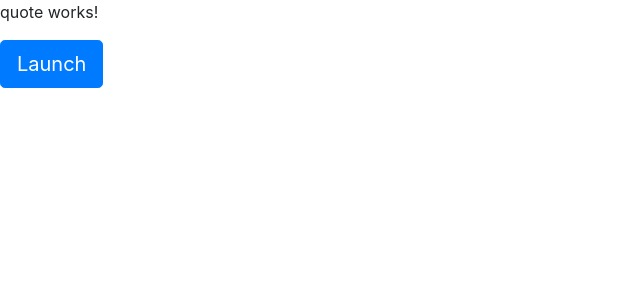
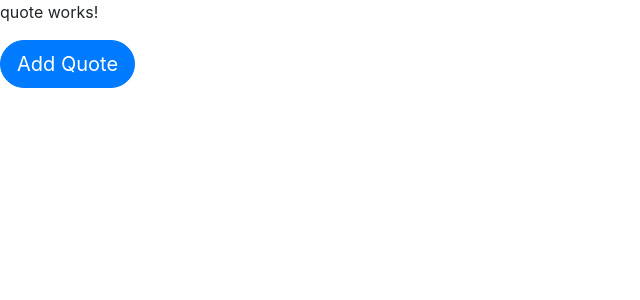
Before and after one commit to Ruth-Mwangi/Angular-Quotes, an Angular app: page / in a window 1280 px wide. Shown: the top 300 px of the page, without its empty margins (0-640 px from the left). Built offline with nearby package versions, Linux system fonts and the light colour scheme.

Commit message:
Created Modal and Form

```diff
--- a/src/app/app.module.ts
+++ b/src/app/app.module.ts
@@ -1,5 +1,6 @@
 import { BrowserModule } from '@angular/platform-browser';
 import { NgModule } from '@angular/core';
+import {FormsModule} from '@angular/forms'
 
 import { AppRoutingModule } from './app-routing.module';
 import { AppComponent } from './app.component';
@@ -7,6 +8,7 @@ import { HighlightDirective } from './highlight.directive';
 import { QuoteFormComponent } from './quote-form/quote-form.component';
 import { QuoteComponent } from './quote/quote.component';
 import { QuoteDetailsComponent } from './quote-details/quote-details.component';
+import { from } from 'rxjs';
 
 @NgModule({
   declarations: [
@@ -18,7 +20,8 @@ import { QuoteDetailsComponent } from './quote-details/quote-details.component';
   ],
   imports: [
     BrowserModule,
-    AppRoutingModule
+    AppRoutingModule,
+    FormsModule
   ],
   providers: [],
   bootstrap: [AppComponent]
--- a/src/app/quote-form/quote-form.component.html
+++ b/src/app/quote-form/quote-form.component.html
@@ -1,27 +1,50 @@
-<div>
 <!-- Button trigger modal -->
-    <button type="button" class="btn btn-primary btn-lg" data-toggle="modal" data-target="#modelId">
-      Launch
+<button type="button" class="btn btn-primary btn-lg rounded-pill" data-toggle="modal" data-target="#modelId">
+  Add Quote
 </button>
 
 <!-- Modal -->
 <div class="modal fade" id="modelId" tabindex="-1" role="dialog" aria-labelledby="modelTitleId" aria-hidden="true">
-        <div class="modal-dialog modal-sm" role="document">
+    <div class="modal-dialog modal-lg" role="document">
         <div class="modal-content">
             <div class="modal-header">
-                    <h5 class="modal-title">sm</h5>
+                <h5 class="modal-title">Add a Quote</h5>
                     <button type="button" class="close" data-dismiss="modal" aria-label="Close">
                         <span aria-hidden="true">&times;</span>
                     </button>
             </div>
+            <form (ngSubmit)="onSubmit()" #form="ngForm">
+
                 <div class="modal-body">
-                    Body
+
+                    <div class="form-group">
+                      <label for="">Name</label>
+                      <input type="text" name="userName" id="userName" class="form-control" placeholder="Please input your name..." required>
+
                     </div>
-                <div class="modal-footer">
-                    <button type="button" class="btn btn-secondary" data-dismiss="modal">Close</button>
-                    <button type="button" class="btn btn-primary">Save</button>
+                    <div class="row">
+                        <div class="col-md-9">
+                            <div class="form-group">
+                              <label for="">Quote</label>
+                              <textarea class="form-control" name="quote" id="quote" rows="3" placeholder="Please input Quote" required></textarea>
+                            </div>
+                        </div>
+                        <div class="col-md-3">
+                            <div class="form-group">
+                              <label for="">Author</label>
+                              <input type="text" name="author" id="author" class="form-control" placeholder="Please input authors name"required>
+
                             </div>
                         </div>
                     </div>
+
+                </div>
+                <div class="modal-footer">
+                    <button type="button" class="btn btn-secondary rounded-pill" data-dismiss="modal">Close</button>
+                    <button type="submit" class="btn btn-success rounded-pill">ADD</button>
+                </div>
+            </form>
+
         </div>
     </div>
+</div>
```
Lines whose indentation alone changed are shown as unchanged.
